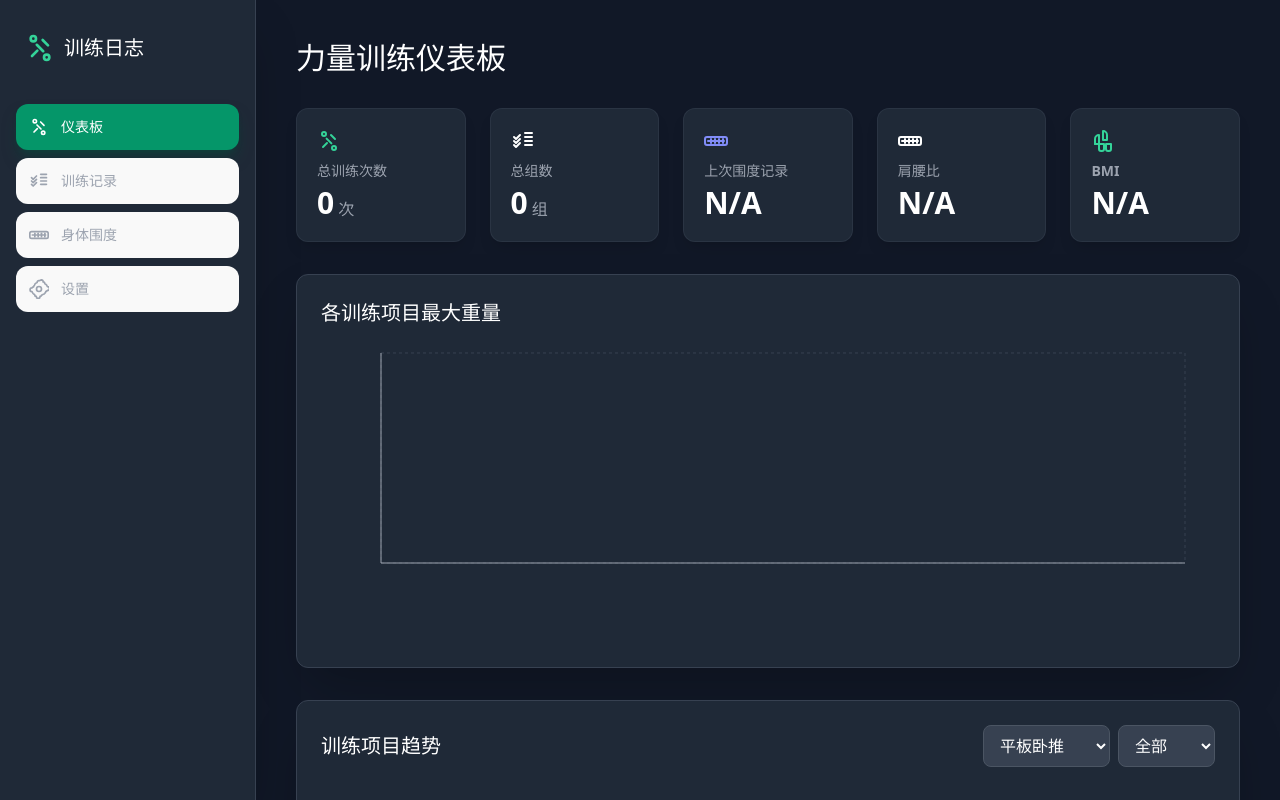
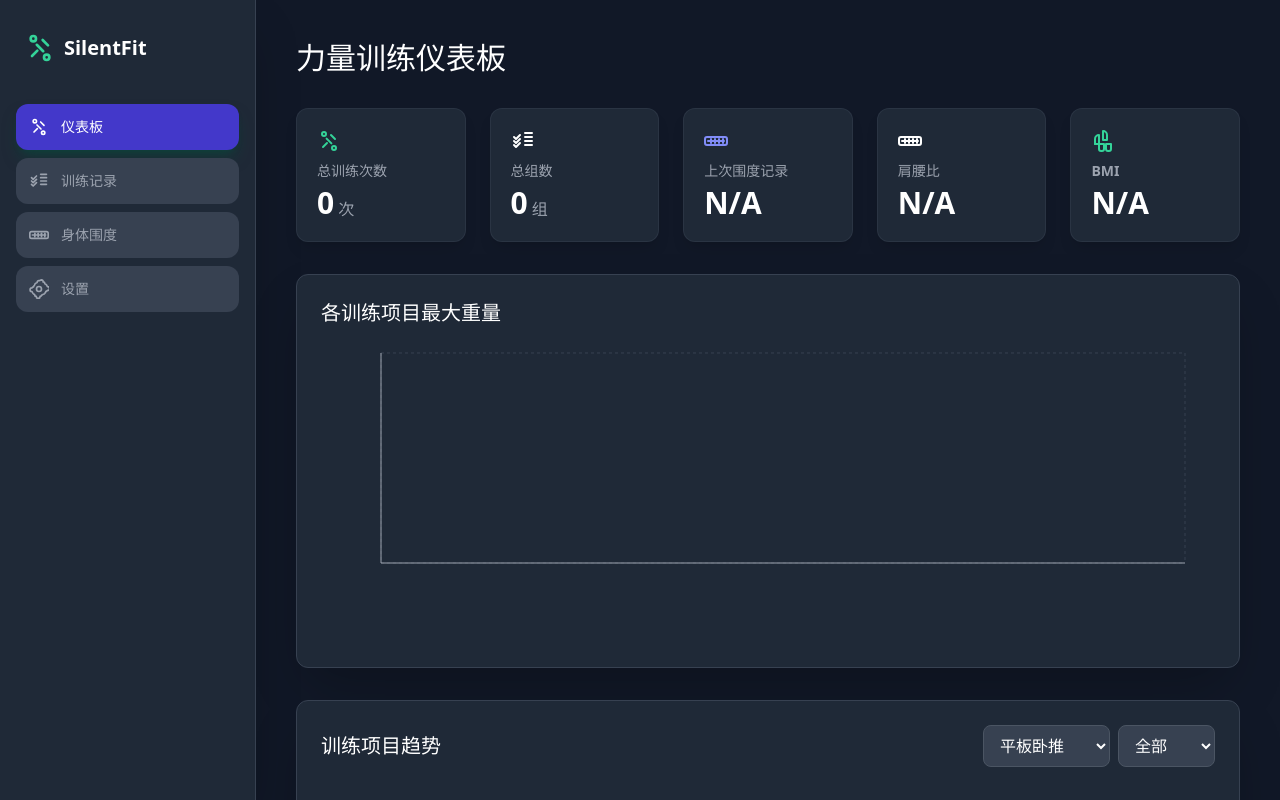
Before and after one commit to yzfqplx/SilentFit, a React (Vite) app: page / in a window 1280 px wide. Built offline with nearby package versions, Linux system fonts and the light colour scheme.

Commit message:
更改title为SilentFit,完事侧边栏显示,开启devTools。

```diff
--- a/dist-electron/main.js
+++ b/dist-electron/main.js
@@ -148,6 +148,7 @@ function createWindow() {
             nodeIntegration: false,
             contextIsolation: true,
             preload: path.join(__dirname, 'preload.js'),
+            devTools: true,
             // 恢复默认 webSecurity，因为它现在应该能正常工作了
             webSecurity: true,
         },
--- a/electron/main.ts
+++ b/electron/main.ts
@@ -118,6 +118,7 @@ function createWindow() {
             nodeIntegration: false,
             contextIsolation: true,
             preload: path.join(__dirname, 'preload.js'),
+            devTools: true,
 
             // 恢复默认 webSecurity，因为它现在应该能正常工作了
             webSecurity: true,
--- a/index.html
+++ b/index.html
@@ -4,7 +4,7 @@
     <meta charset="UTF-8" />
     <link rel="icon" type="image/svg+xml" href="/vite.svg" />
     <meta name="viewport" content="width=device-width, initial-scale=1.0" />
-    <title>fitness-tracker-app</title>
+    <title>SilentFit</title>
   </head>
   <body>
     <div id="root"></div>
--- a/src/App.tsx
+++ b/src/App.tsx
@@ -1003,7 +1003,7 @@ const Sidebar: React.FC<{ currentPage: Page; setCurrentPage: React.Dispatch<Reac
         <aside className="w-20 md:w-64 bg-gray-800 p-4 shadow-2xl flex flex-col border-r border-gray-700">
             <div className="flex items-center p-2 mb-8 mt-2">
                 <DumbbellIcon className="w-8 h-8 text-emerald-400 mr-2" />
-                <h1 className="hidden md:block text-xl font-bold text-white">训练日志</h1>
+                <h1 className="hidden md:block text-xl font-bold text-white">SilentFit</h1>
             </div>
 
             <nav className="flex-1 space-y-2">
@@ -1013,12 +1013,11 @@ const Sidebar: React.FC<{ currentPage: Page; setCurrentPage: React.Dispatch<Reac
                         onClick={() => setCurrentPage(item.id as Page)}
                         className={`
                             flex items-center w-full py-3 px-3 rounded-xl
-                            text-sm font-medium transition duration-200
+                            text-sm font-medium transition duration-200 bg-gray-700
                             ${currentPage === item.id
-                                ? 'bg-emerald-600 text-white shadow-lg shadow-emerald-900/50'
+                                ? 'bg-emerald-600 text-white shadow-lg shadow-emerald-900/50 bg-indigo-700'
                                 : 'text-gray-400 hover:bg-gray-700 hover:text-white'
                             }
-                            ${item.id === 'metrics' ? (currentPage === item.id ? 'bg-indigo-600 shadow-indigo-900/50' : 'hover:text-indigo-400') : ''}
                         `}
                     >
                         <item.icon className="w-5 h-5 mr-3" />
```
Also changed, not shown: 1 other file (tests, documents, lock files or other folders).
